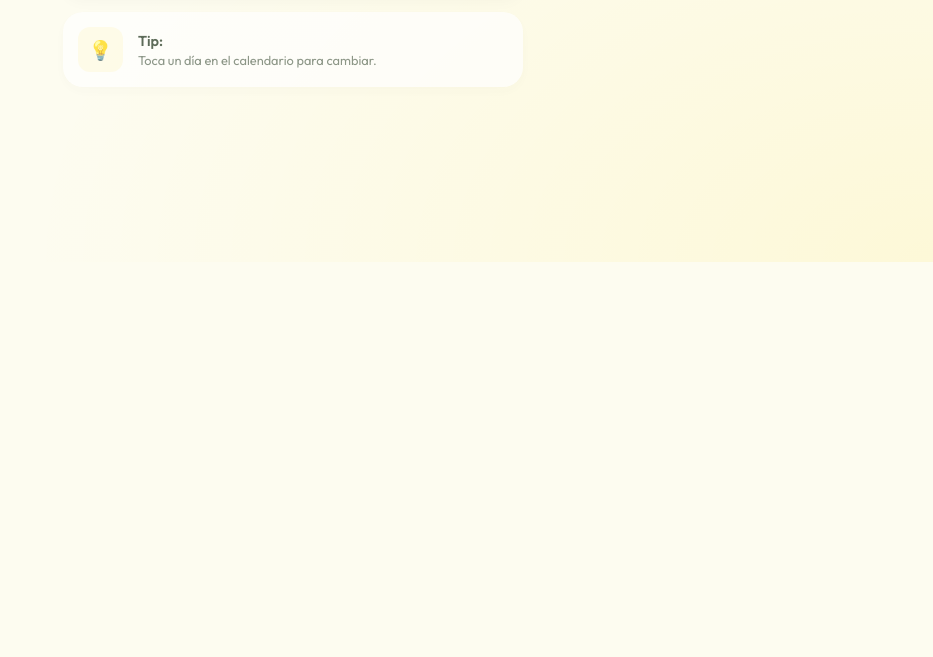
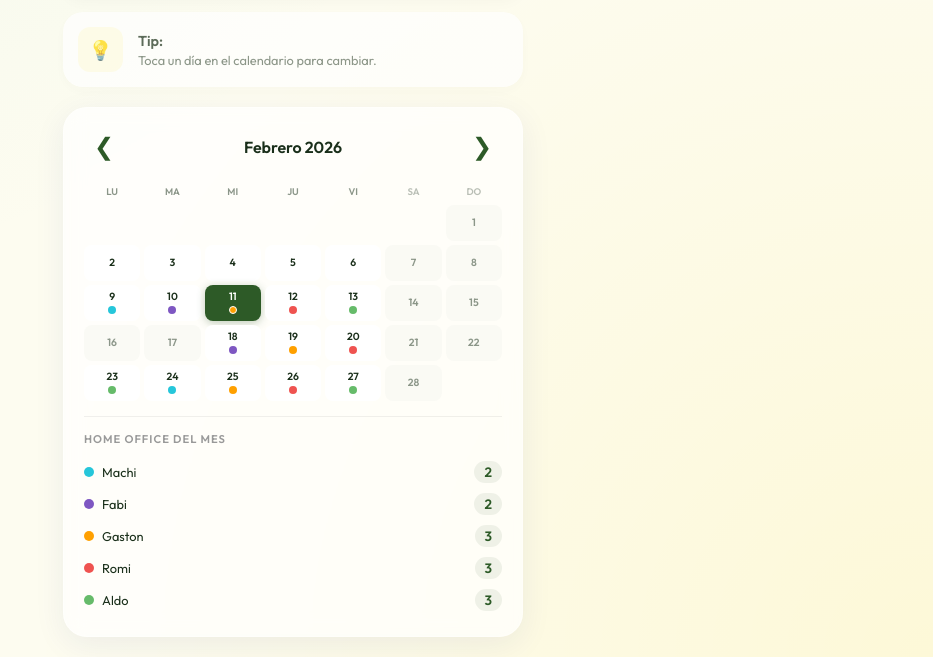
Before and after one commit to aldowagner78-cmd/Calendario_Isla, a website built with Vite: page index.html in a window 1280 px wide. Shown: the part 538-1195 px from the top of the page, without its empty margins (347-1280 px from the left). Before the commit the page ends 800 px from the top, so only its background shows below. Built offline with nearby package versions, Linux system fonts and the light colour scheme.

Commit message:
feat: rotación semanal de días + mini-calendario mensual con resumen HO por persona

```diff
--- a/src/main.js
+++ b/src/main.js
@@ -69,9 +69,13 @@ function getHomeOfficePerson(date) {
   // 2. Revisar si es fin de semana o feriado
   if (!isWorkingDay(date)) return null;
 
-  // 3. Calcular rotación basada en días hábiles acumulados
+  // 3. Calcular rotación con desplazamiento semanal
+  // Cada ciclo de 5 días hábiles, el orden se desplaza 1 posición
+  // Así nadie repite siempre el mismo día de la semana
   const workingDayIndex = getWorkingDayIndex(date);
-  const personIndex = workingDayIndex % 5;
+  const cycle = Math.floor(workingDayIndex / 5);
+  const positionInCycle = workingDayIndex % 5;
+  const personIndex = (positionInCycle + cycle) % 5;
 
   return TEAM[personIndex];
 }
@@ -119,7 +123,100 @@ function goToToday() {
   render();
 }
 
+function prevMonth() {
+  currentViewDate.setMonth(currentViewDate.getMonth() - 1);
+  render();
+}
+
+function nextMonth() {
+  currentViewDate.setMonth(currentViewDate.getMonth() + 1);
+  render();
+}
+
 // --- RENDERIZADO ---
+
+// Mini-calendario mensual
+function renderMonthCalendar(viewDate) {
+  const year = viewDate.getFullYear();
+  const month = viewDate.getMonth();
+  const MONTHS_FULL = ['Enero', 'Febrero', 'Marzo', 'Abril', 'Mayo', 'Junio', 'Julio', 'Agosto', 'Septiembre', 'Octubre', 'Noviembre', 'Diciembre'];
+
+  // Primer día del mes y cuántos días tiene
+  const firstDay = new Date(year, month, 1);
+  const daysInMonth = new Date(year, month + 1, 0).getDate();
+
+  // Día de la semana del 1ro (0=Dom, ajustar a Lun=0)
+  let startWeekday = firstDay.getDay(); // 0=Dom
+  startWeekday = startWeekday === 0 ? 6 : startWeekday - 1; // Lun=0, Mar=1... Dom=6
+
+  // Generar datos de cada día
+  const today = new Date();
+  today.setHours(0, 0, 0, 0);
+
+  const dayCells = [];
+  const hoCount = {}; // {personId: count}
+  TEAM.forEach(p => hoCount[p.id] = 0);
+
+  // Celdas vacías antes del día 1
+  for (let i = 0; i < startWeekday; i++) {
+    dayCells.push('<div class="mcal-cell empty"></div>');
+  }
+
+  for (let d = 1; d <= daysInMonth; d++) {
+    const date = new Date(year, month, d);
+    date.setHours(0, 0, 0, 0);
+    const person = getHomeOfficePerson(date);
+    const isToday = date.getTime() === today.getTime();
+    const isWeekend = date.getDay() === 0 || date.getDay() === 6;
+    const holiday = isHoliday(date);
+
+    if (person) hoCount[person.id]++;
+
+    let cellClass = 'mcal-cell';
+    if (isToday) cellClass += ' mcal-today';
+    if (isWeekend || holiday) cellClass += ' mcal-off';
+
+    let content = `<span class="mcal-num">${d}</span>`;
+    if (person) {
+      content += `<span class="mcal-dot" style="background:${person.color}"></span>`;
+    }
+
+    dayCells.push(`<div class="${cellClass}">${content}</div>`);
+  }
+
+  // Resumen de HO por persona
+  const summaryItems = TEAM.map(p =>
+    `<div class="mcal-summary-item">
+      <span class="mcal-summary-dot" style="background:${p.color}"></span>
+      <span class="mcal-summary-name">${p.name}</span>
+      <span class="mcal-summary-count">${hoCount[p.id]}</span>
+    </div>`
+  ).join('');
+
+  return `
+    <div class="mcal-card">
+      <div class="mcal-header">
+        <button class="nav-btn" onclick="prevMonth()">❮</button>
+        <span class="mcal-title">${MONTHS_FULL[month]} ${year}</span>
+        <button class="nav-btn" onclick="nextMonth()">❯</button>
+      </div>
+      <div class="mcal-grid">
+        <div class="mcal-head">Lu</div>
+        <div class="mcal-head">Ma</div>
+        <div class="mcal-head">Mi</div>
+        <div class="mcal-head">Ju</div>
+        <div class="mcal-head">Vi</div>
+        <div class="mcal-head mcal-off-head">Sa</div>
+        <div class="mcal-head mcal-off-head">Do</div>
+        ${dayCells.join('')}
+      </div>
+      <div class="mcal-summary">
+        <h4 class="mcal-summary-title">Home Office del mes</h4>
+        ${summaryItems}
+      </div>
+    </div>
+  `;
+}
 
 const app = document.querySelector('#app');
 let selectedDayToSwap = null;
@@ -215,6 +312,8 @@ function render() {
         </div>
       </div>
 
+      ${renderMonthCalendar(currentViewDate)}
+
       <div id="install-banner" class="install-banner">
         <p>¿Instalar Isla Bonita?</p>
         <button id="btn-install" class="btn-install">Instalar</button>
@@ -274,6 +373,8 @@ window.confirmSwap = (personId) => {
 window.prevWeek = prevWeek;
 window.nextWeek = nextWeek;
 window.goToToday = goToToday;
+window.prevMonth = prevMonth;
+window.nextMonth = nextMonth;
 
 function setupEventListeners() {
   let deferredPrompt;
--- a/src/style.css
+++ b/src/style.css
@@ -388,3 +388,141 @@ h1 {
   border-color: var(--palm);
   background: rgba(45, 90, 39, 0.05);
 }
+
+/* ===== Mini-Calendario Mensual ===== */
+.mcal-card {
+  background: var(--card-bg);
+  backdrop-filter: blur(10px);
+  -webkit-backdrop-filter: blur(10px);
+  border-radius: 24px;
+  border: 1px solid rgba(255, 255, 255, 0.3);
+  box-shadow: var(--shadow);
+  padding: 20px;
+  margin-top: 20px;
+}
+
+.mcal-header {
+  display: flex;
+  justify-content: space-between;
+  align-items: center;
+  margin-bottom: 15px;
+}
+
+.mcal-title {
+  font-weight: 600;
+  font-size: 1rem;
+}
+
+.mcal-grid {
+  display: grid;
+  grid-template-columns: repeat(7, 1fr);
+  gap: 4px;
+}
+
+.mcal-head {
+  text-align: center;
+  font-size: 0.6rem;
+  font-weight: 700;
+  text-transform: uppercase;
+  opacity: 0.5;
+  padding: 4px 0;
+}
+
+.mcal-off-head {
+  opacity: 0.3;
+}
+
+.mcal-cell {
+  position: relative;
+  display: flex;
+  flex-direction: column;
+  align-items: center;
+  justify-content: center;
+  padding: 5px 2px;
+  border-radius: 8px;
+  min-height: 36px;
+  background: white;
+}
+
+.mcal-cell.empty {
+  background: transparent;
+}
+
+.mcal-cell.mcal-off {
+  background: #f5f5f0;
+  opacity: 0.5;
+}
+
+.mcal-cell.mcal-today {
+  background: var(--palm);
+  color: white;
+  font-weight: 700;
+  box-shadow: 0 2px 8px rgba(45, 90, 39, 0.3);
+}
+
+.mcal-cell.mcal-today .mcal-num {
+  color: white;
+}
+
+.mcal-num {
+  font-size: 0.65rem;
+  font-weight: 600;
+  color: var(--text);
+  line-height: 1;
+}
+
+.mcal-dot {
+  width: 8px;
+  height: 8px;
+  border-radius: 50%;
+  margin-top: 3px;
+}
+
+.mcal-cell.mcal-today .mcal-dot {
+  border: 1.5px solid white;
+}
+
+/* Resumen HO del mes */
+.mcal-summary {
+  margin-top: 15px;
+  padding-top: 15px;
+  border-top: 1px solid rgba(0, 0, 0, 0.06);
+}
+
+.mcal-summary-title {
+  font-size: 0.7rem;
+  text-transform: uppercase;
+  letter-spacing: 1px;
+  color: #999;
+  font-weight: 600;
+  margin-bottom: 10px;
+}
+
+.mcal-summary-item {
+  display: flex;
+  align-items: center;
+  gap: 8px;
+  padding: 5px 0;
+}
+
+.mcal-summary-dot {
+  width: 10px;
+  height: 10px;
+  border-radius: 50%;
+  flex-shrink: 0;
+}
+
+.mcal-summary-name {
+  font-size: 0.8rem;
+  font-weight: 500;
+  flex: 1;
+}
+
+.mcal-summary-count {
+  font-size: 0.85rem;
+  font-weight: 700;
+  color: var(--palm);
+  background: rgba(45, 90, 39, 0.08);
+  padding: 2px 10px;
+  border-radius: 12px;
+}
```
Also changed, not shown: DEBUG_PROMPT.md (added, +53 -0 lines).
